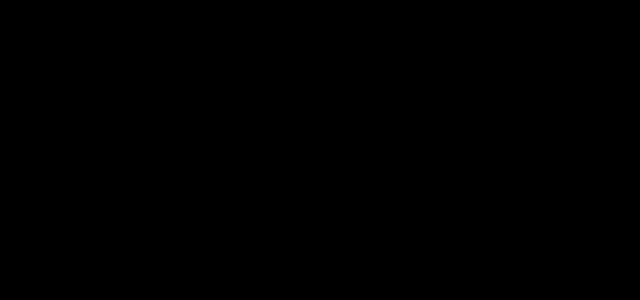
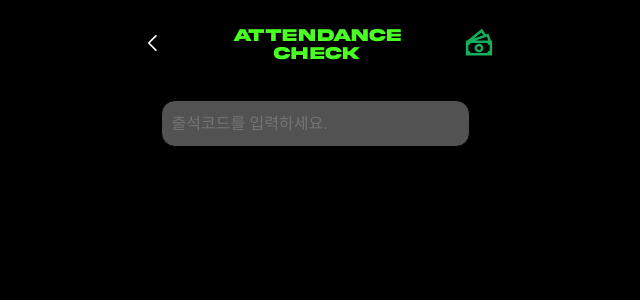
Before and after one commit to pirogramming/PiroCheck, a React (Vite) app in the folder frontend/: page /attendance in a window 1280 px wide. Shown: the top 300 px of the page, without its empty margins (325-965 px from the left). Built offline with nearby package versions, Linux system fonts and the light colour scheme.

Commit message:
[add]: Attendacne page, InputBlock 컴포넌트 수정

```diff
--- a/frontend/src/Attendance.jsx
+++ b/frontend/src/Attendance.jsx
@@ -1,9 +1,43 @@
+import { useState } from "react";
+import Header from "./components/Header";
+import InputBlock from "./components/InputBlock";
+import styles from "./Attendance.module.css";
+
 const Attendance = () => {
+  const [attendanceCode, setAttendanceCode] = useState([""]);
+  const handleChange = (index, value) => {
+    // 숫자만 입력 허용
+    if (/^\d*$/.test(value)) {
+      const userCodes = [...attendanceCode];
+      userCodes[index] = value;
+      setAttendanceCode(userCodes);
+    }
+  };
+  const handleSubmit = () => {
+    console.log("제출된 출석 코드: ", attendanceCode[0]);
+    // 서버 요청 등 추가 작업
+  };
+
   return (
-    <div>
-      <h1>Attendance</h1>
-      <p>Attendance page content goes here.</p>
+    <div className={styles.attendance_page}>
+      <Header />
+      <InputBlock
+        inputs={[
+          {
+            type: "text",
+            placeholder: "출석코드를 입력하세요.",
+          },
+        ]}
+        values={attendanceCode}
+        onChange={handleChange}
+      />
+      {attendanceCode[0].length === 4 && (
+        <button className={styles.submitBtn} onClick={handleSubmit}>
+          Submit
+        </button>
+      )}
     </div>
   );
 };
+
 export default Attendance;
--- /dev/null
+++ b/frontend/src/Attendance.module.css
@@ -0,0 +1,17 @@
+.attendance_page {
+  background-color: "black";
+  height: "100vh";
+  display: flex;
+  flex-direction: column;
+  align-items: center;
+  position: relative;
+}
+.submitBtn {
+  background-color: #ffffff;
+  opacity: 42%;
+  border-radius: 10px;
+  position: absolute;
+  top: 109px;
+  right: 63px;
+  padding: 7px;
+}
--- a/frontend/src/components/Header.jsx
+++ b/frontend/src/components/Header.jsx
@@ -1,32 +1,41 @@
-import React from 'react';
-import { useNavigate, useLocation  } from 'react-router-dom';
-import { ArrowLeft, Wallet } from 'lucide-react';
-import './componentsCss/Header.css';
-import arrowIcon from '../assets/img/arrowicon.svg';
-import moneyIcon from '../assets/img/moneyicon.svg';
+import React from "react";
+import { useNavigate, useLocation } from "react-router-dom";
+import { ArrowLeft, Wallet } from "lucide-react";
+import "./componentsCss/Header.css";
+import arrowIcon from "../assets/img/arrowicon.svg";
+import moneyIcon from "../assets/img/moneyicon.svg";
 const Header = () => {
   const navigate = useNavigate();
   const location = useLocation();
   const path = location.pathname;
 
   let title = "ATTENDANCE\nCHECK";
-  if (path.includes('assignment')) title = "ASSIGNMENT\nCHECK";
-  else if (path.includes('deposit')) title = "DEPOSIT";
+  if (path.includes("assignment")) title = "ASSIGNMENT\nCHECK";
+  else if (path.includes("deposit")) title = "DEPOSIT";
+  else if (path.includes("attendance")) title = "ATTENDANCE\nCHECK";
 
-  const showRightButton = !path.includes('deposit');
+  const showRightButton = !path.includes("deposit");
 
   return (
     <header className="header-container">
-      <button className="icon-button" onClick={() => navigate(-1)} aria-label="뒤로가기">
+      <button
+        className="icon-button"
+        onClick={() => navigate(-1)}
+        aria-label="뒤로가기"
+      >
         <img src={arrowIcon} alt="Back" width={34} height={34} />
       </button>
       <h1 className="header-title">{title}</h1>
       {showRightButton ? (
-        <button className="icon-button" onClick={() => navigate('/deposit')} aria-label="보증금 페이지 이동">
-      <img src={moneyIcon} alt="Deposit" width={30} height={30} />
+        <button
+          className="icon-button"
+          onClick={() => navigate("/deposit")}
+          aria-label="보증금 페이지 이동"
+        >
+          <img src={moneyIcon} alt="Deposit" width={30} height={30} />
         </button>
       ) : (
-        <div style={{ width: '30px' }} /> // 오른쪽 공백 유지
+        <div style={{ width: "30px" }} /> // 오른쪽 공백 유지
       )}
     </header>
   );
--- a/frontend/src/components/InputBlock.jsx
+++ b/frontend/src/components/InputBlock.jsx
@@ -1,7 +1,7 @@
 import React from "react";
 import "./componentsCss/InputBlock.css";
 
-const InputBlock = ({ inputs, onChange }) => {
+const InputBlock = ({ inputs, onChange, values }) => {
   return (
     <div className="inputBlock">
       {inputs.map((input, index) => (
@@ -10,6 +10,7 @@
           className="inputTag"
           type={input.type}
           placeholder={input.placeholder}
+          value={values[index] || ""}
           onChange={(e) => onChange && onChange(index, e.target.value)}
         />
       ))}
```
